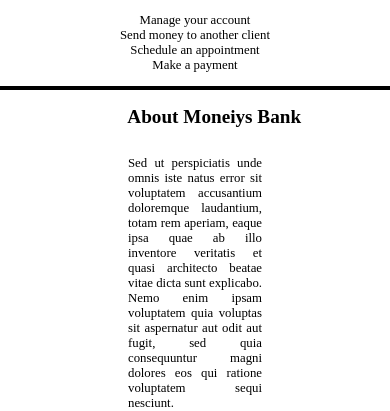
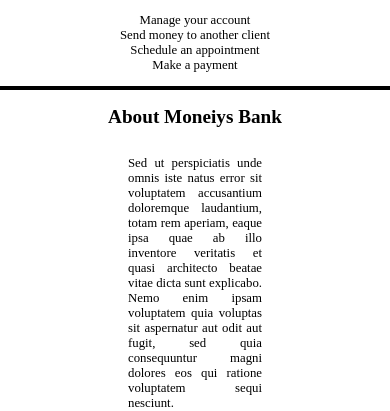
Before and after one commit to RitaMartinho/SIBD, a PHP site: page /pages/generalview_user.php in a window 390 px wide. Shown: the part 721-1132 px from the top of the page. Run offline with PHP 8.4, Linux system fonts and the light colour scheme; the visitor is signed in with stand-in values (Sample User, id 1); data comes from the database, SQL or seed files in the repository.

Commit message:
fuck this file

```diff
--- a/css/ResponsiveUserView.css
+++ b/css/ResponsiveUserView.css
@@ -31,6 +31,10 @@
         padding: 0em 10em 0em 10em;
     }
 
+    body div#content section#about h2{
+        padding-left: 0;
+    }
+
     body div#content section#aboutBranch{
         display: flex;
         flex-direction: column;
```
